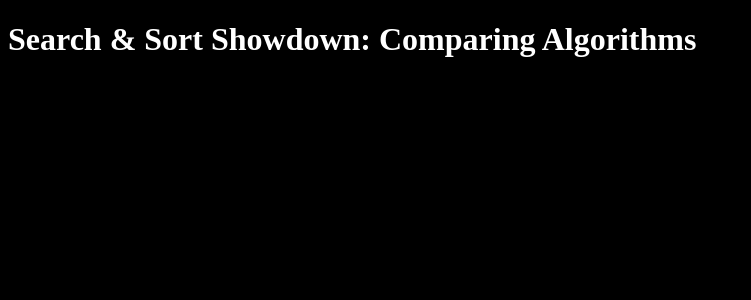
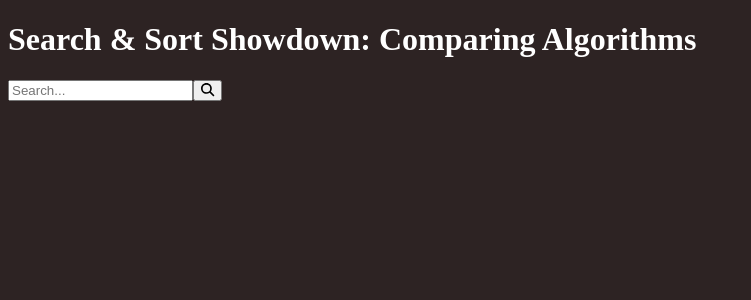
Before and after one commit to BigBobandy/React-Search-and-Sort, a React (Vite) app: page /main in a window 1280 px wide. Shown: the top 300 px of the page, without its empty margins (0-751 px from the left). Built offline with nearby package versions, Linux system fonts and the light colour scheme.

Commit message:
Fleshed out the SearchInput component
Added functionality to the SearchInput component and inside the helpers folder made dedicated .js files for search and sort algorithms as well as a helperFunctions.js for misc functions that i'll use frequently

```diff
--- a/package.json
+++ b/package.json
@@ -10,6 +10,8 @@
     "preview": "vite preview"
   },
   "dependencies": {
+    "@fortawesome/free-solid-svg-icons": "^6.4.0",
+    "@fortawesome/react-fontawesome": "^0.2.0",
     "react": "^18.2.0",
     "react-dom": "^18.2.0"
   },
--- a/src/App.jsx
+++ b/src/App.jsx
@@ -1,5 +1,6 @@
 import { useState } from "react";
 import "./App.css";
+import SearchInput from "./components/SearchInput";
 
 function App() {
   const [size, setSize] = useState(11);
@@ -8,6 +9,7 @@ function App() {
   return (
     <div>
       <h1>Search & Sort Showdown: Comparing Algorithms</h1>
+      <SearchInput></SearchInput>
     </div>
   );
 }
--- /dev/null
+++ b/src/components/SearchInput.jsx
@@ -0,0 +1,48 @@
+import { faSearch } from "@fortawesome/free-solid-svg-icons";
+import { FontAwesomeIcon } from "@fortawesome/react-fontawesome";
+import React, { useState } from "react";
+
+function SearchInput() {
+  //Create a state variable to store the input value
+  const [inputValue, setInputValue] = useState("");
+
+  //Function to handle form submission
+  const handleSubmit = (e) => {
+    //Prevents the page from reloading on submission
+    e.preventDefault();
+
+    //Checks if the field is empty or not and executes the code if the input field is valid
+    if (inputValue.trim()) {
+      //Call the onSearch function using the current input value
+      onSearch(inputValue);
+      //Clears input field after search
+      setInputValue("");
+    }
+  };
+
+  //Function that handles changes in the input value
+  const handleChange = (e) => {
+    //Update the inputValue state with the new input value
+    setInputValue(e.target.value);
+  };
+
+  //Return the JSX markup for the Search component
+  return (
+    //Form element with the onSubmit event handler
+    //The value attribute in the input element is bound to the inputValue state variable.
+    <form className="search-wrapper" onSubmit={handleSubmit}>
+      <input
+        type="text"
+        className="search-bar"
+        placeholder="Search..."
+        value={inputValue}
+        onChange={handleChange}
+      />
+      <button type="submit" className="search-icon">
+        <FontAwesomeIcon icon={faSearch} />
+      </button>
+    </form>
+  );
+}
+
+export default SearchInput;
--- a/src/helpers/random.js
+++ /dev/null
@@ -1,4 +0,0 @@
-// Generate a random number between 1 and 99
-export function random() {
-  return 1 + Math.floor(Math.random() * 99);
-}
--- a/src/index.css
+++ b/src/index.css
@@ -1,4 +1,4 @@
 body {
   color: white;
-  background-color: black;
+  background-color: rgb(45, 35, 35);
 }
```
Also changed, not shown: src/helpers/populateArray.js (deleted, +0 -13 lines), src/helpers/searchAlgorithms.js (added, +26 -0 lines), src/components/SearchAlgs.jsx (added), src/components/UserInput.jsx (deleted), src/helpers/sortAlgorithms.js (added), 2 other files (tests, documents, lock files or other folders).
